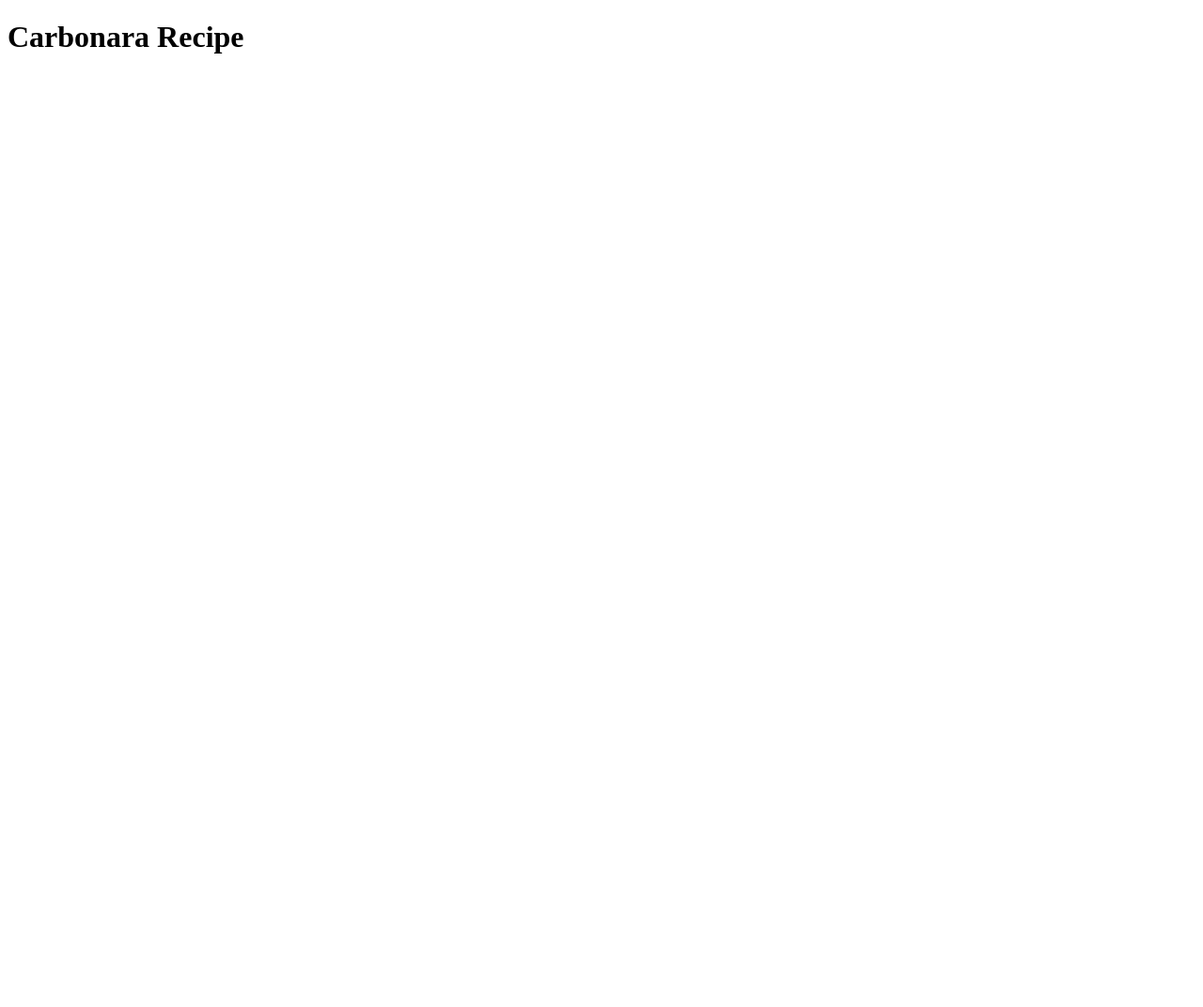
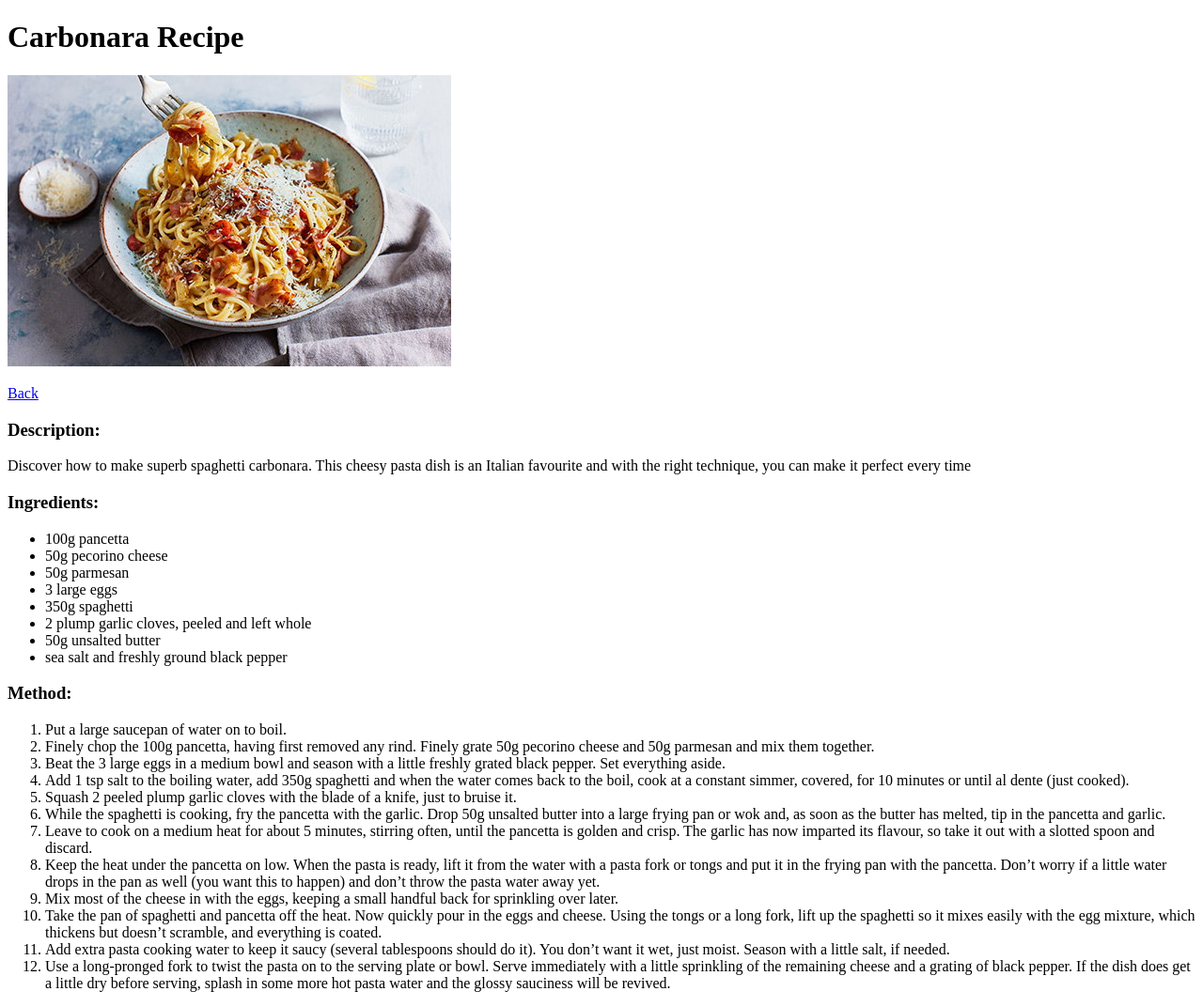
Before and after one commit to Danjm7/odin-recipes, a plain HTML site: page recipes/carbonara.html in a window 1280 px wide. Shown: the whole page at 94% size. Before the commit the page ends 800 px from the top, so only its background shows below. Drawn offline with Linux system fonts and the light colour scheme.

Commit message:
Added another recipe

```diff
--- a/recipes/carbonara.html
+++ b/recipes/carbonara.html
@@ -9,7 +9,41 @@
 
 <body>
     <h1>Carbonara Recipe</h1>
-    <img src="" alt="">
+
+    <img src="recipe-images/carbonara.jpg" alt="Carbonara Image">
+
+    <p><a href="../index.html">Back</a></p>
+
+    <h3>Description:</h3>
+    <p>Discover how to make superb spaghetti carbonara. This cheesy pasta dish is an Italian favourite and with the right technique, you can make it perfect every time</p>
+
+    <h3>Ingredients:</h3>
+    <ul>
+        <li>100g pancetta</li>
+        <li>50g pecorino cheese</li>
+        <li>50g parmesan</li>
+        <li>3 large eggs</li>
+        <li>350g spaghetti</li>
+        <li>2 plump garlic cloves, peeled and left whole</li>
+        <li>50g unsalted butter</li>
+        <li>sea salt and freshly ground black pepper</li>
+    </ul>
+
+    <h3>Method:</h3>
+    <ol>
+        <li>Put a large saucepan of water on to boil.</li>
+        <li>Finely chop the 100g pancetta, having first removed any rind. Finely grate 50g pecorino cheese and 50g parmesan and mix them together.</li>
+        <li>Beat the 3 large eggs in a medium bowl and season with a little freshly grated black pepper. Set everything aside.</li>
+        <li>Add 1 tsp salt to the boiling water, add 350g spaghetti and when the water comes back to the boil, cook at a constant simmer, covered, for 10 minutes or until al dente (just cooked).</li>
+        <li>Squash 2 peeled plump garlic cloves with the blade of a knife, just to bruise it.</li>
+        <li>While the spaghetti is cooking, fry the pancetta with the garlic. Drop 50g unsalted butter into a large frying pan or wok and, as soon as the butter has melted, tip in the pancetta and garlic.</li>
+        <li>Leave to cook on a medium heat for about 5 minutes, stirring often, until the pancetta is golden and crisp. The garlic has now imparted its flavour, so take it out with a slotted spoon and discard.</li>
+        <li>Keep the heat under the pancetta on low. When the pasta is ready, lift it from the water with a pasta fork or tongs and put it in the frying pan with the pancetta. Don’t worry if a little water drops in the pan as well (you want this to happen) and don’t throw the pasta water away yet.</li>
+        <li>Mix most of the cheese in with the eggs, keeping a small handful back for sprinkling over later.</li>
+        <li>Take the pan of spaghetti and pancetta off the heat. Now quickly pour in the eggs and cheese. Using the tongs or a long fork, lift up the spaghetti so it mixes easily with the egg mixture, which thickens but doesn’t scramble, and everything is coated.</li>
+        <li>Add extra pasta cooking water to keep it saucy (several tablespoons should do it). You don’t want it wet, just moist. Season with a little salt, if needed.</li>
+        <li>Use a long-pronged fork to twist the pasta on to the serving plate or bowl. Serve immediately with a little sprinkling of the remaining cheese and a grating of black pepper. If the dish does get a little dry before serving, splash in some more hot pasta water and the glossy sauciness will be revived.</li>
+    </ol>
 </body>
 
 </html>
```
Also changed, not shown: index.html (+6 -2 lines), recipes/ratatouille.html (added, +48 -0 lines), recipes/recipe-images/ratatouille.jpg (added).
